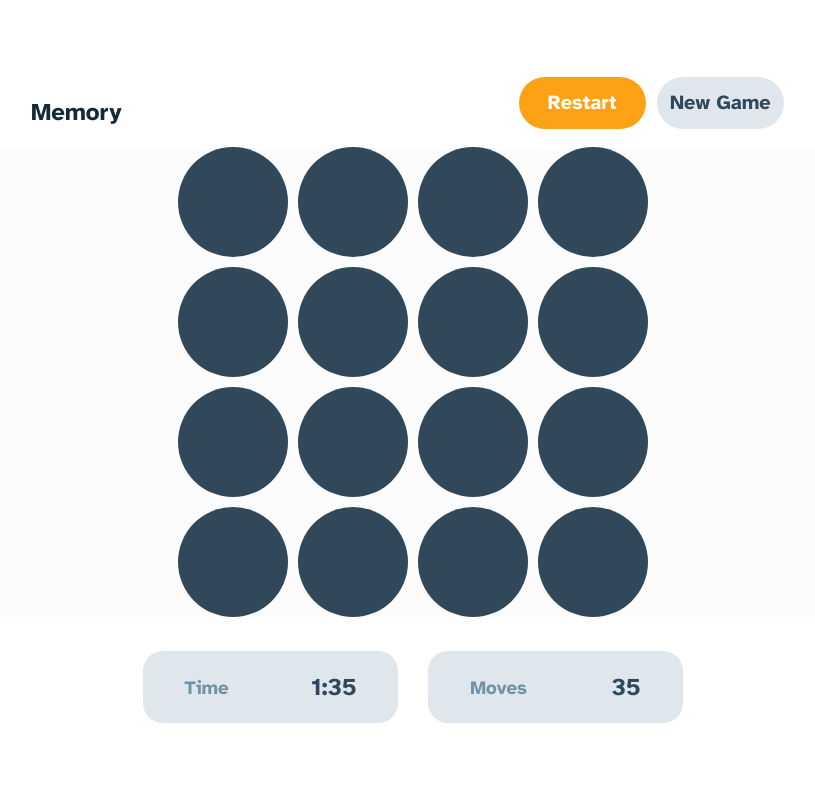
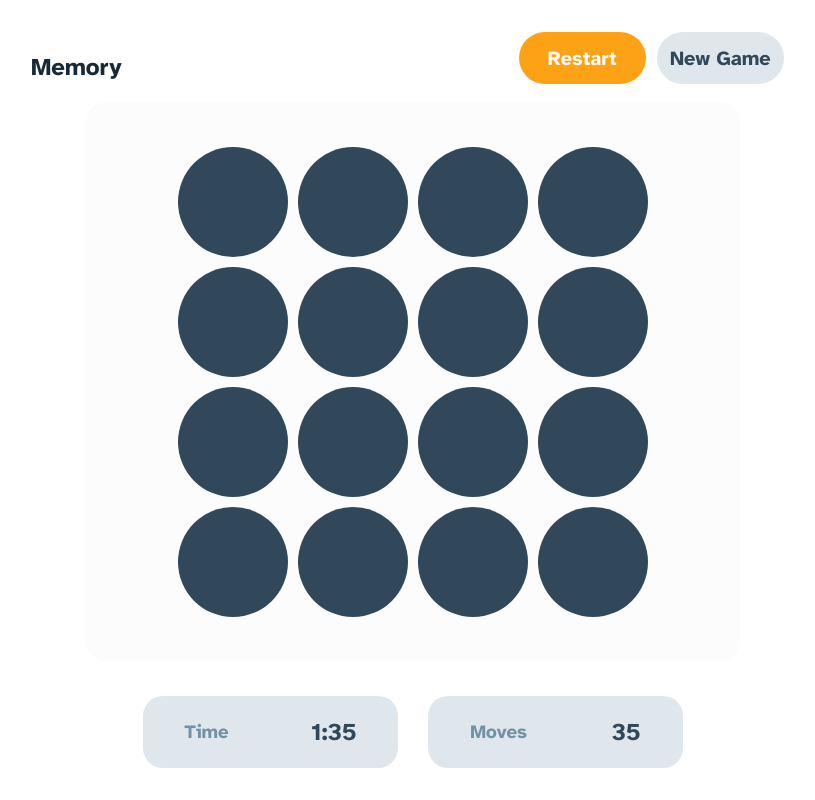
Before and after one commit to Davitvashakmadze/memory-game, a React (Create React App) app: page / in a window 1280 px wide. Both pictures are taken after a click on the button "Start Game". Shown: the whole page, without its empty margins (227-1042 px from the left). Built offline with nearby package versions, Linux system fonts and the light colour scheme; a web font is replaced by a local one.

Commit message:
feat: add test css style

```diff
--- a/src/home.scss
+++ b/src/home.scss
@@ -123,7 +123,7 @@ body {
   justify-content: center;
   align-items: center;
   width: 1150px;
-  height: 100hv;
+  height: 100%;
   .app-header {
     h2 {
       color: rgba(21, 41, 56, 1);
@@ -178,10 +178,10 @@ body {
     grid-template-columns: repeat(6, 1fr);
   }
 
-  .app-gaming {
-    width: 100%;
-    height: 100%;
-  }
+  // .app-gaming {
+  //   width: 100%;
+  //   height: 100hv;
+  // }
   .grid-item {
     cursor: pointer;
     width: 110px;
```
